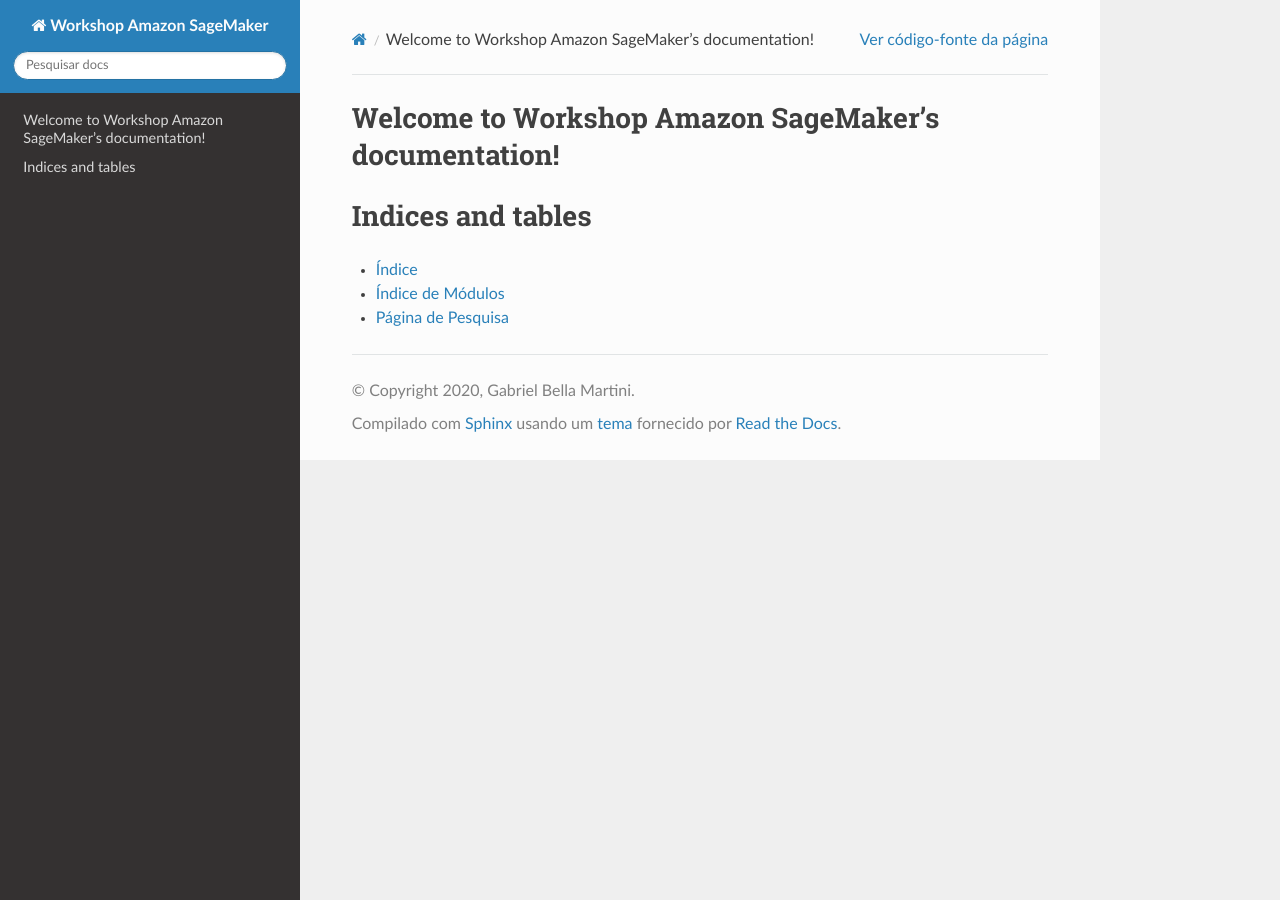
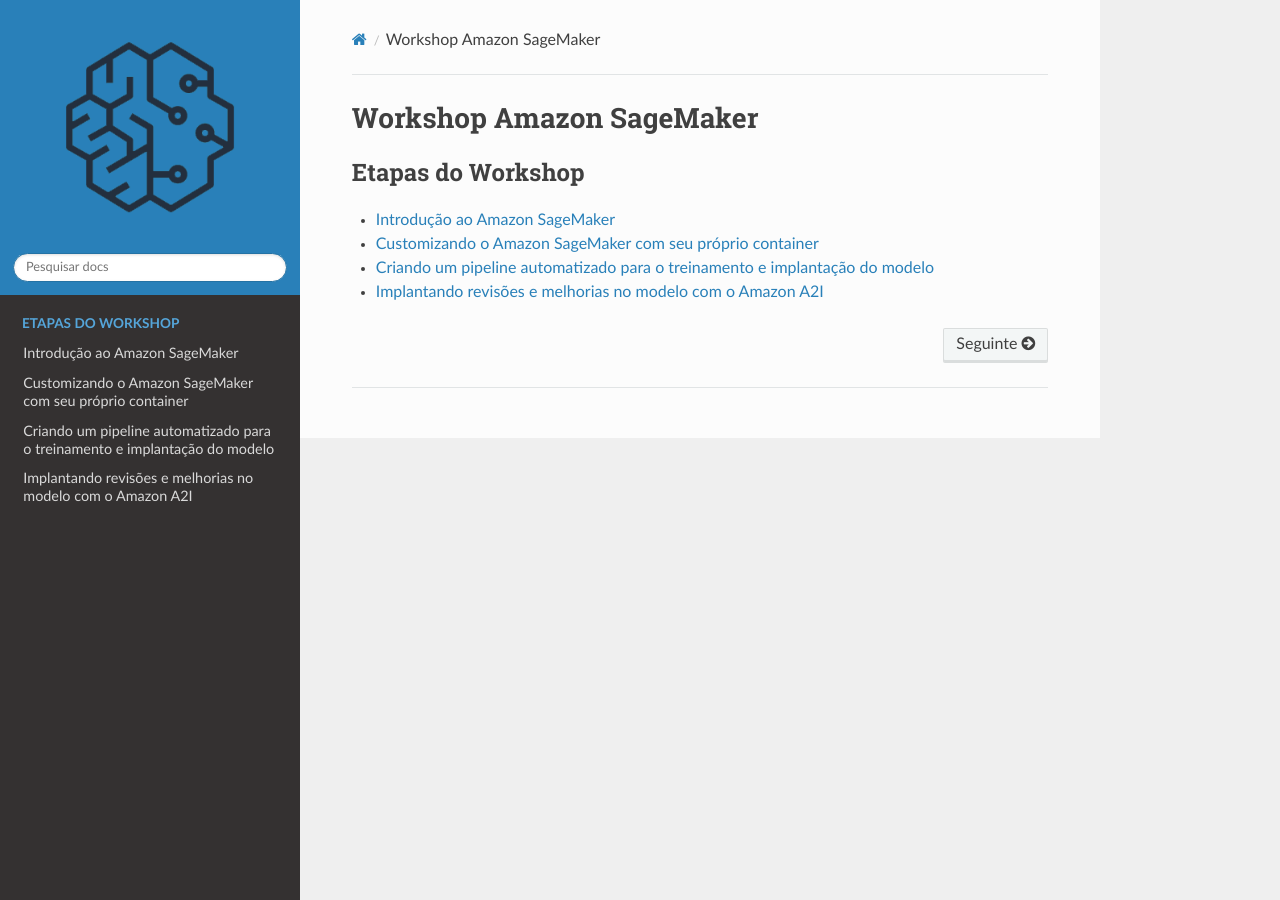
Before and after one commit to BRCentralSA/sagemaker-101-workshop, a Sphinx documentation site: the page built from docs/source/index.rst, in a window 1280 px wide. Built offline with Sphinx 7.4.7 and the Read the Docs theme 2.0.0, drawn with Linux system fonts in a browser that asks for light colours.

Commit message:
feat(Readthedocs) Started ReadTheDocs structure

```diff
--- a/docs/source/conf.py
+++ b/docs/source/conf.py
@@ -1,58 +1,36 @@
-# Configuration file for the Sphinx documentation builder.
-#
-# This file only contains a selection of the most common options. For a full
-# list see the documentation:
-# https://www.sphinx-doc.org/en/master/usage/configuration.html
-
-# -- Path setup --------------------------------------------------------------
-
-# If extensions (or modules to document with autodoc) are in another directory,
-# add these directories to sys.path here. If the directory is relative to the
-# documentation root, use os.path.abspath to make it absolute, like shown here.
-#
-# import os
-# import sys
-# sys.path.insert(0, os.path.abspath('.'))
+import os
+import sys
 import sphinx_rtd_theme
 
 # -- Project information -----------------------------------------------------
 
 project = "Workshop Amazon SageMaker"
-copyright = "2020, Gabriel Bella Martini"
 author = "Gabriel Bella Martini"
-
 
 # -- General configuration ---------------------------------------------------
 
-# Add any Sphinx extension module names here, as strings. They can be
-# extensions coming with Sphinx (named 'sphinx.ext.*') or your custom
-# ones.
 extensions = ["sphinx_rtd_theme"]
 
 # Add any paths that contain templates here, relative to this directory.
 templates_path = ["_templates"]
-
-# The language for content autogenerated by Sphinx. Refer to documentation
-# for a list of supported languages.
-#
-# This is also used if you do content translation via gettext catalogs.
-# Usually you set "language" from the command line for these cases.
+source_suffix = ".rst"
+master_doc = "index"
+pygments_style = "default"
 language = "pt"
-
-# List of patterns, relative to source directory, that match files and
-# directories to ignore when looking for source files.
-# This pattern also affects html_static_path and html_extra_path.
 exclude_patterns = []
-
+autosummary_generate = True
 
 # -- Options for HTML output -------------------------------------------------
 
-# The theme to use for HTML and HTML Help pages.  See the documentation for
-# a list of builtin themes.
-#
 html_theme = "sphinx_rtd_theme"
-
-# Add any paths that contain custom static files (such as style sheets) here,
-# relative to this directory. They are copied after the builtin static files,
-# so a file named "default.css" will overwrite the builtin "default.css".
+html_show_copyright = False
+html_show_sourcelink = False
+html_show_sphinx = False
+html_favicon = "_static/favicon.ico"
+html_logo = "_static/logo.png"
+html_theme_options = {
+    "logo_only": True,
+    "navigation_depth": 3,
+}
+html_context = {}
 html_static_path = ["_static"]
--- /dev/null
+++ b/docs/source/custom_container.rst
@@ -0,0 +1,2 @@
+Customizando o Amazon SageMaker com seu próprio container
+------------------------------------------------------------------
--- a/docs/source/index.rst
+++ b/docs/source/index.rst
@@ -1,20 +1,11 @@
-.. Workshop Amazon SageMaker documentation master file, created by
-   sphinx-quickstart on Tue Sep 15 10:43:23 2020.
-   You can adapt this file completely to your liking, but it should at least
-   contain the root `toctree` directive.
-
-Welcome to Workshop Amazon SageMaker's documentation!
+Workshop Amazon SageMaker
 =====================================================
 
 .. toctree::
+   :caption: Etapas do Workshop
    :maxdepth: 2
-   :caption: Contents:
 
-
-
-Indices and tables
-==================
-
-* :ref:`genindex`
-* :ref:`modindex`
-* :ref:`search`
+   intro_sagemaker
+   custom_container
+   mlops
+   ml_review
--- /dev/null
+++ b/docs/source/intro_sagemaker.rst
@@ -0,0 +1,2 @@
+Introdução ao Amazon SageMaker
+---------------------------------
--- /dev/null
+++ b/docs/source/ml_review.rst
@@ -0,0 +1,2 @@
+Implantando revisões e melhorias no modelo com o Amazon A2I
+------------------------------------------------------------------
--- /dev/null
+++ b/docs/source/mlops.rst
@@ -0,0 +1,2 @@
+Criando um pipeline automatizado para o treinamento e implantação do modelo
+-----------------------------------------------------------------------------
```
Also changed, not shown: README.md (+3 -3 lines), docs/source/_static/favicon.ico (added), docs/source/_static/logo.png (added), 5 other files.
